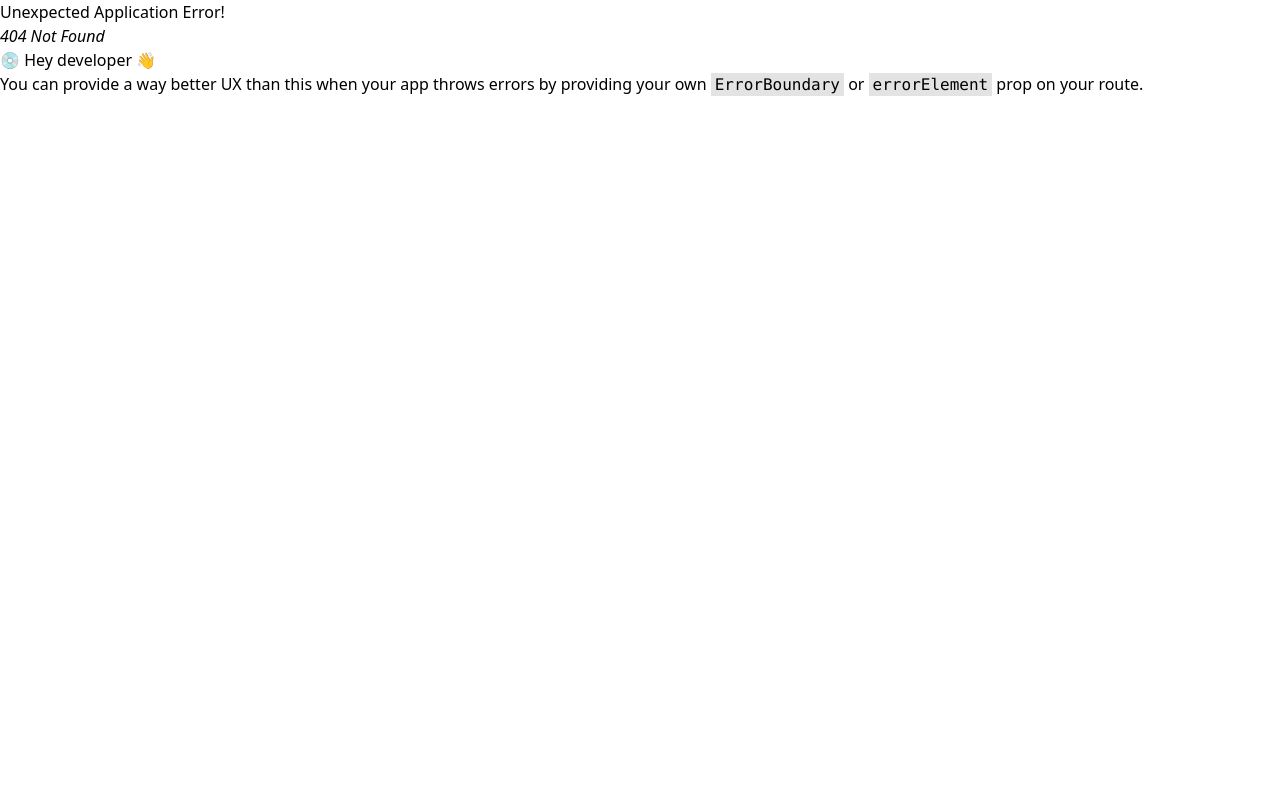
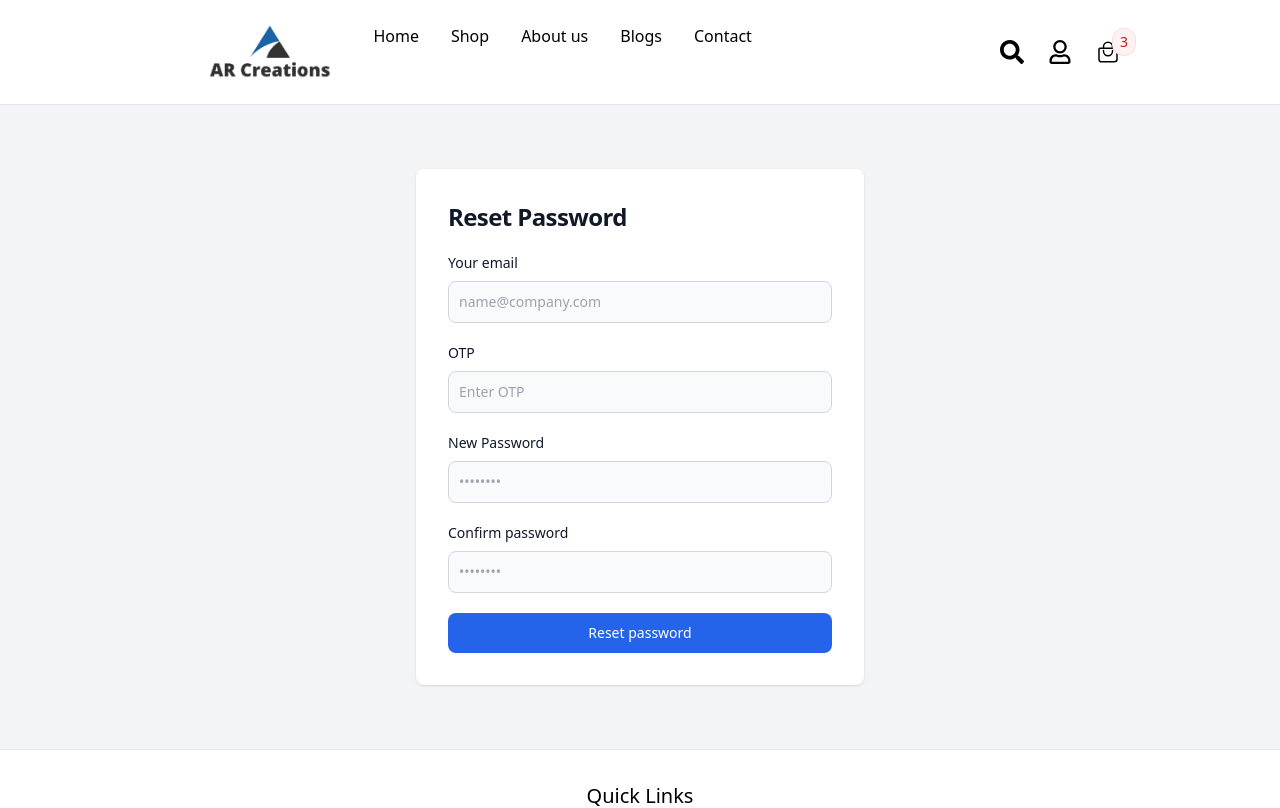
Before and after one commit to arcreation855/Frontend, a React (Vite) app: page /reset-password in a window 1280 px wide. Before the commit this address had no page. Shown: the top 808 px of the page. Built offline with nearby package versions, Linux system fonts and the light colour scheme.

Commit message:
Logout, forgot password api integrated

```diff
--- a/src/Components/Auth/ForgetPassword.jsx
+++ b/src/Components/Auth/ForgetPassword.jsx
@@ -1,9 +1,63 @@
-import React from 'react'
+import React, { useState } from 'react';
+import axios from 'axios';
+import { useNavigate } from 'react-router-dom';
 
 const ForgetPassword = () => {
+  const [email, setEmail] = useState("");
+
+  const navigate = useNavigate();
+
+  const handleSubmit = async (e) => {
+    e.preventDefault();
+
+    try {
+      const response = await axios.post("http://localhost:8080/api/v1.0/user/forgot", {
+        loginId: email,
+      });
+
+      alert('Password reset instructions have been sent to your email.');
+      navigate("/reset-password")
+    } catch (error) {
+      console.error('Forgot Password error:', error.response?.data || error.message);
+      alert('Failed to send password reset instructions!');
+    }
+  };
+
   return (
-    <div>ForgetPassword</div>
-  )
+    <section className="bg-gray-100 md:py-16">
+      <div className="flex flex-col items-center justify-center px-6 py-8 mx-auto lg:py-0">
+        <div className="w-full p-6 bg-white rounded-lg shadow md:mt-0 sm:max-w-md sm:p-8">
+          <h2 className="mb-1 text-xl font-bold leading-tight tracking-tight text-gray-900 md:text-2xl">
+            Reset Password
+          </h2>
+
+          <form className="mt-4 space-y-4 lg:mt-5 md:space-y-5" onSubmit={handleSubmit}>
+            <div>
+              <label htmlFor="email" className="block mb-2 text-sm font-medium text-gray-900">
+                Please enter your email to receive OTP to reset your password.
+              </label>
+              <input
+                type="email"
+                name="email"
+                id="email"
+                value={email}
+                onChange={(e) => setEmail(e.target.value)}
+                className="bg-gray-50 border border-gray-300 text-gray-900 text-sm rounded-lg focus:ring-blue-600 focus:border-blue-600 block w-full p-2.5"
+                placeholder="name@company.com"
+                required
+              />
+            </div>
+            <button
+              type="submit"
+              className="w-full text-white bg-blue-600 hover:bg-blue-700 focus:ring-4 focus:outline-none focus:ring-blue-300 font-medium rounded-lg text-sm px-5 py-2.5 text-center"
+            >
+              Send OTP
+            </button>
+          </form>
+        </div>
+      </div>
+    </section>
+  );
 }
 
-export default ForgetPassword
+export default ForgetPassword;
--- a/src/Components/Auth/Login.jsx
+++ b/src/Components/Auth/Login.jsx
@@ -1,10 +1,10 @@
-import React, { useState, useEffect } from "react";
+import React, { useState } from "react";
 import { Link } from "react-router-dom";
 import axios from "axios";
 
 const Login = () => {
-  const [email, setEmail] = useState()
-  const [password, setPassword] = useState()
+  const [email, setEmail] = useState("");
+  const [password, setPassword] = useState("");
 
   const handleSubmit = async (e) => {
     e.preventDefault();
@@ -16,17 +16,26 @@ const Login = () => {
       });
 
       console.log('Login successful:', response.data);
-      alert(`Welcome ${response.data.fullName}!`)
+
+      // Saving JWT token to localStorage with expiration
+      const token = response.data.jwtToken;
+      const expirationTime = new Date().getTime() + 24 * 60 * 60 * 1000; // 1 day from now
+      localStorage.setItem("jwtToken", token);
+      localStorage.setItem("tokenExpiration", expirationTime);
+
+      localStorage.setItem("loginId", response.data.loginId);
+
+      alert(`Welcome ${response.data.fullName}!`);
     } catch (error) {
       console.error('Login error:', error.response?.data || error.message);
-      alert('Invalid credentials!')
+      alert('Invalid credentials!');
     }
-  }
+  };
 
   return (
     <section className="bg-gray-100 md:py-16">
       <div className="flex flex-col items-center justify-center px-6 py-8 mx-auto lg:py-0">
-        <div className="w-full bg-white rounded-lg shadow-lg md:mt-0 sm:max-w-md xl:p-0 dark:border-gray-700">
+        <div className="w-full bg-white rounded-lg shadow-lg md:mt-0 sm:max-w-md xl:p-0">
           <div className="p-6 space-y-4 md:space-y-6 sm:p-8">
             <h1 className="text-xl font-bold leading-tight tracking-tight text-gray-900 md:text-2xl">
               Sign in to your account
@@ -35,7 +44,7 @@ const Login = () => {
             <form className="space-y-4 md:space-y-6" method="post" onSubmit={handleSubmit}>
               <div>
                 <label
-                  for="email"
+                  htmlFor="email"
                   className="block mb-2 text-sm font-medium text-gray-900"
                 >
                   Your email
@@ -48,12 +57,12 @@ const Login = () => {
                   onChange={(e) => setEmail(e.target.value)}
                   className="bg-gray-50 border border-gray-300 text-gray-900 rounded-lg focus:ring-primary-600 focus:border-primary-600 block w-full p-2.5"
                   placeholder="name@company.com"
-                  required=""
+                  required
                 />
               </div>
               <div>
                 <label
-                  for="password"
+                  htmlFor="password"
                   className="block mb-2 text-sm font-medium text-gray-900"
                 >
                   Password
@@ -66,7 +75,7 @@ const Login = () => {
                   onChange={(e) => setPassword(e.target.value)}
                   placeholder="••••••••"
                   className="bg-gray-50 border border-gray-300 text-gray-900 rounded-lg focus:ring-primary-600 focus:border-primary-600 block w-full p-2.5"
-                  required=""
+                  required
                 />
               </div>
               <div className="flex items-center justify-between">
@@ -90,12 +99,12 @@ const Login = () => {
                     </label>
                   </div>
                 </div> */}
-                <a
-                  href="#"
-                  className="text-sm font-medium text-blue-600 hover:underline"
-                >
-                  Forgot password?
-                </a>
+                <Link to={"/forgot-password"}>
+                  <span
+                    className="text-sm font-medium text-blue-600 hover:underline"
+                  >
+                    Forgot password?
+                  </span></Link>
               </div>
               <button
                 type="submit"
@@ -103,16 +112,15 @@ const Login = () => {
               >
                 Sign in
               </button>
-              <p className="text-sm font-light text-gray-800 dark:text-gray-800">
+              <p className="text-sm font-light text-gray-800">
                 Don’t have an account yet?{" "}
                 <Link to="/signup">
-                  <a className="font-medium text-blue-600 hover:underline">
+                  <span className="font-medium text-blue-600 hover:underline">
                     Sign up
-                  </a>
+                  </span>
                 </Link>
               </p>
             </form>
-
           </div>
         </div>
       </div>
--- a/src/Components/Auth/ResetPassword.jsx
+++ b/src/Components/Auth/ResetPassword.jsx
@@ -1,9 +1,111 @@
-import React from 'react'
+import React, { useState } from 'react';
+import { useNavigate } from 'react-router-dom';
+import axios from 'axios';
 
 const ResetPassword = () => {
+  const [email, setEmail] = useState("");
+  const [otp, setOtp] = useState("");
+  const [newPassword, setNewPassword] = useState("");
+  const [confirmPassword, setConfirmPassword] = useState("");
+
+  const navigate = useNavigate();
+
+  const handleSubmit = async (e) => {
+    e.preventDefault();
+
+    if (newPassword !== confirmPassword) {
+      alert("Passwords do not match!");
+      return;
+    }
+
+    try {
+      const response = await axios.post("http://localhost:8080/api/v1.0/user/forgot", {
+        loginId: email,
+        otp: otp, // Assuming the OTP acts as the old password for verification
+        newPassword: newPassword,
+      });
+
+      console.log('Password reset successful:', response.data);
+      alert('Your password has been reset successfully.');
+      navigate("/login")
+    } catch (error) {
+      console.error('Password reset error:', error.response?.data || error.message);
+      alert('Failed to reset password!');
+    }
+  };
+
   return (
-    <div>ResetPassword</div>
-  )
+    <section className="bg-gray-100 md:py-16">
+      <div className="flex flex-col items-center justify-center px-6 py-8 mx-auto lg:py-0">
+        <div className="w-full p-6 bg-white rounded-lg shadow md:mt-0 sm:max-w-md sm:p-8">
+          <h2 className="mb-1 text-xl font-bold leading-tight tracking-tight text-gray-900 md:text-2xl">
+            Reset Password
+          </h2>
+
+          <form className="mt-4 space-y-4 lg:mt-5 md:space-y-5" onSubmit={handleSubmit}>
+            <div>
+              <label htmlFor="email" className="block mb-2 text-sm font-medium text-gray-900">Your email</label>
+              <input
+                type="email"
+                name="email"
+                id="email"
+                value={email}
+                onChange={(e) => setEmail(e.target.value)}
+                className="bg-gray-50 border border-gray-300 text-gray-900 text-sm rounded-lg focus:ring-blue-600 focus:border-blue-600 block w-full p-2.5"
+                placeholder="name@company.com"
+                required
+              />
+            </div>
+            <div>
+              <label htmlFor="otp" className="block mb-2 text-sm font-medium text-gray-900">OTP</label>
+              <input
+                type="number"
+                name="otp"
+                id="otp"
+                value={otp}
+                onChange={(e) => setOtp(e.target.value)}
+                className="bg-gray-50 border border-gray-300 text-gray-900 text-sm rounded-lg focus:ring-blue-600 focus:border-blue-600 block w-full p-2.5"
+                placeholder="Enter OTP"
+                required
+              />
+            </div>
+            <div>
+              <label htmlFor="password" className="block mb-2 text-sm font-medium text-gray-900">New Password</label>
+              <input
+                type="password"
+                name="password"
+                id="password"
+                value={newPassword}
+                onChange={(e) => setNewPassword(e.target.value)}
+                placeholder="••••••••"
+                className="bg-gray-50 border border-gray-300 text-gray-900 text-sm rounded-lg focus:ring-blue-600 focus:border-blue-600 block w-full p-2.5"
+                required
+              />
+            </div>
+            <div>
+              <label htmlFor="confirm-password" className="block mb-2 text-sm font-medium text-gray-900">Confirm password</label>
+              <input
+                type="password"
+                name="confirm-password"
+                id="confirm-password"
+                value={confirmPassword}
+                onChange={(e) => setConfirmPassword(e.target.value)}
+                placeholder="••••••••"
+                className="bg-gray-50 border border-gray-300 text-gray-900 text-sm rounded-lg focus:ring-blue-600 focus:border-blue-600 block w-full p-2.5"
+                required
+              />
+            </div>
+            <button
+              type="submit"
+              className="w-full text-white bg-blue-600 hover:bg-blue-700 focus:ring-4 focus:outline-none focus:ring-blue-300 font-medium rounded-lg text-sm px-5 py-2.5 text-center"
+            >
+              Reset password
+            </button>
+          </form>
+        </div>
+      </div>
+    </section>
+  );
 }
 
-export default ResetPassword
+export default ResetPassword;
--- a/src/Components/Common/Navbar.jsx
+++ b/src/Components/Common/Navbar.jsx
@@ -1,11 +1,13 @@
 import React, { useState, useRef, useEffect } from "react";
 import { Link } from "react-router-dom";
+import axios from "axios";
 import { FaSearch, FaRegUser } from "react-icons/fa";
 import { IoBagHandleOutline } from "react-icons/io5";
 import Logo from "/Icons/arCreationsLogo.png";
 
 const Navbar = () => {
   const [isSearchVisible, setIsSearchVisible] = useState(false);
+  const [isLoggedIn, setIsLoggedIn] = useState(false);
   const navbarRef = useRef(null);
 
   const handleSearchClick = () => {
@@ -24,6 +26,38 @@ const Navbar = () => {
       document.removeEventListener("mousedown", handleClickOutside);
     };
   }, []);
+
+  useEffect(() => {
+    const token = localStorage.getItem("jwtToken");
+    const expiration = localStorage.getItem("tokenExpiration");
+    const isTokenValid = token && expiration && new Date().getTime() < expiration;
+
+    setIsLoggedIn(isTokenValid);
+  }, []);
+
+  const handleLogout = async () => {
+    const token = localStorage.getItem("jwtToken");
+    const loginId = localStorage.getItem("loginId"); // Replace with actual loginId logic
+
+    if (token) {
+      try {
+        const response = await axios.get(`http://localhost:8080/api/v1.0/user/logout/${loginId}`, {
+          headers: {
+            Authorization: `Bearer ${token}`,
+          },
+        });
+        localStorage.removeItem("jwtToken");
+        localStorage.removeItem("tokenExpiration");
+        localStorage.removeItem("loginId");
+        alert(response.data.message);
+      } catch (error) {
+        console.error('Logout error:', error.response?.data || error.message);
+        alert('Logout failed');
+      }
+    } else {
+      alert('No token found, please log in');
+    }
+  };
 
   return (
     <nav ref={navbarRef} className="sticky w-full bg-white">
@@ -69,9 +103,19 @@ const Navbar = () => {
                 className="h-6 w-auto cursor-pointer"
                 onClick={handleSearchClick}
               />
-              <Link to="/login">
-                <FaRegUser className="h-6 w-auto" />
-              </Link>
+              {isLoggedIn ? (
+                <button
+                  onClick={handleLogout}
+                  className="bg-blue-600 text-white hover:bg-blue-500 px-3 py-1 rounded-lg"
+                >
+                  Logout
+                </button>
+              ) : (
+                <Link to="/login">
+                  <FaRegUser className="h-6 w-auto" />
+                </Link>
+              )}
+
               <Link to="/cart">
                 <div className="relative">
                   <IoBagHandleOutline className="h-6 w-auto" />
--- a/src/main.jsx
+++ b/src/main.jsx
@@ -16,6 +16,8 @@ import Cart from './Components/Cart/Cart.jsx'
 import TermsConditions from './Components/SubPages/TermsConditions.jsx'
 import ProductList from './Components/Product/ProductList.jsx'
 import ProductDetails from './Components/Product/ProductDetails.jsx'
+import ForgetPassword from './Components/Auth/ForgetPassword.jsx'
+import ResetPassword from './Components/Auth/ResetPassword.jsx'
 
 const router = createBrowserRouter(
   createRoutesFromElements(
@@ -32,8 +34,9 @@ const router = createBrowserRouter(
       <Route path='faq' element={<FAQ />} />
       <Route path='privacy-policy' element={<PrivacyPolicy />} />
       <Route path='product-details' element={<ProductDetails />} />
-      <Route path='login' element={<Login />} />
       <Route path='terms-conditions' element={<TermsConditions />} />
+      <Route path='forgot-password' element={<ForgetPassword/>} />
+      <Route path='reset-password' element={<ResetPassword/>} />
       {/* <Route path='user/:userid' element={<User />} /> */}
     </Route>
   )
```
Also changed, not shown: src/Components/Cart/Cart.jsx (+51 -51 lines).
